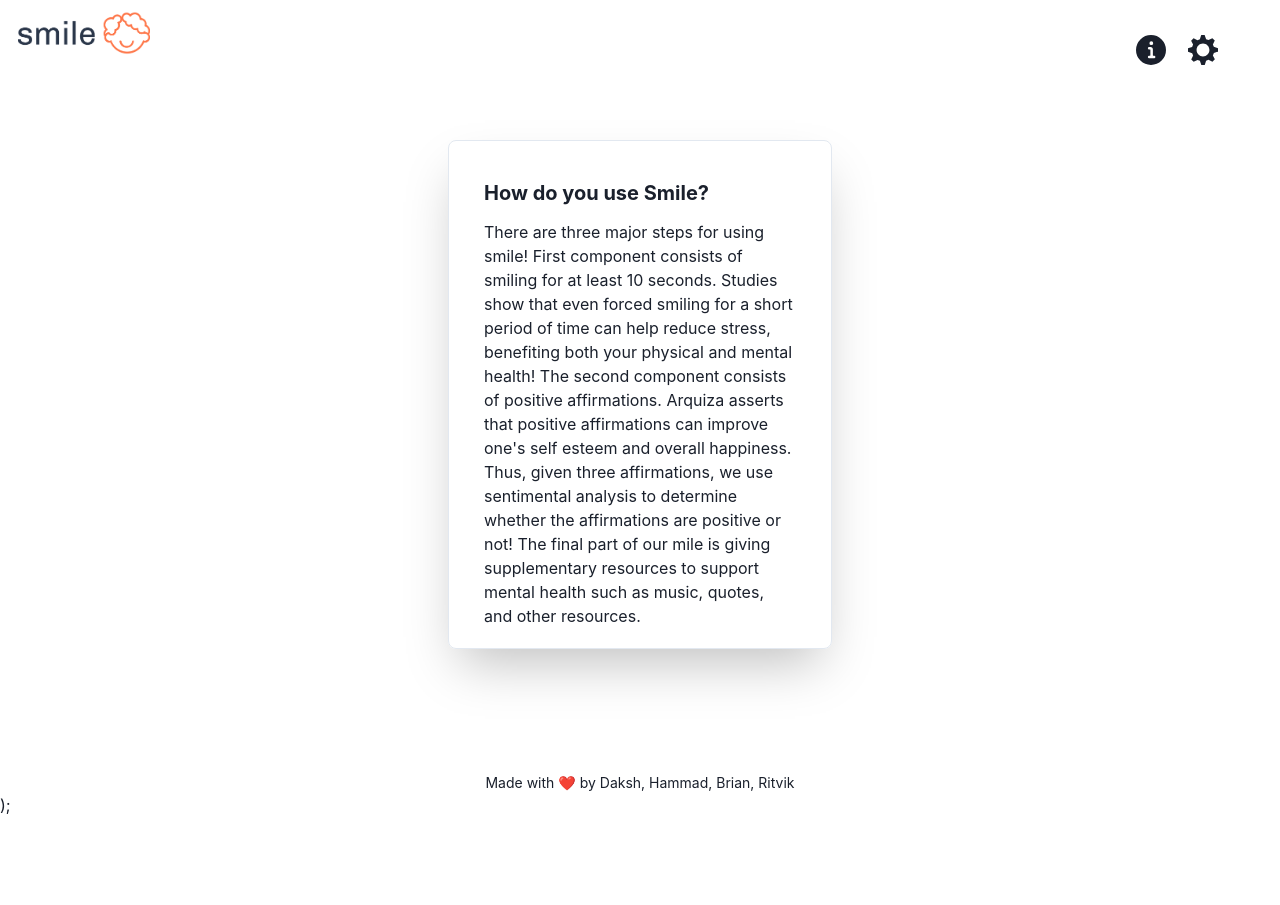
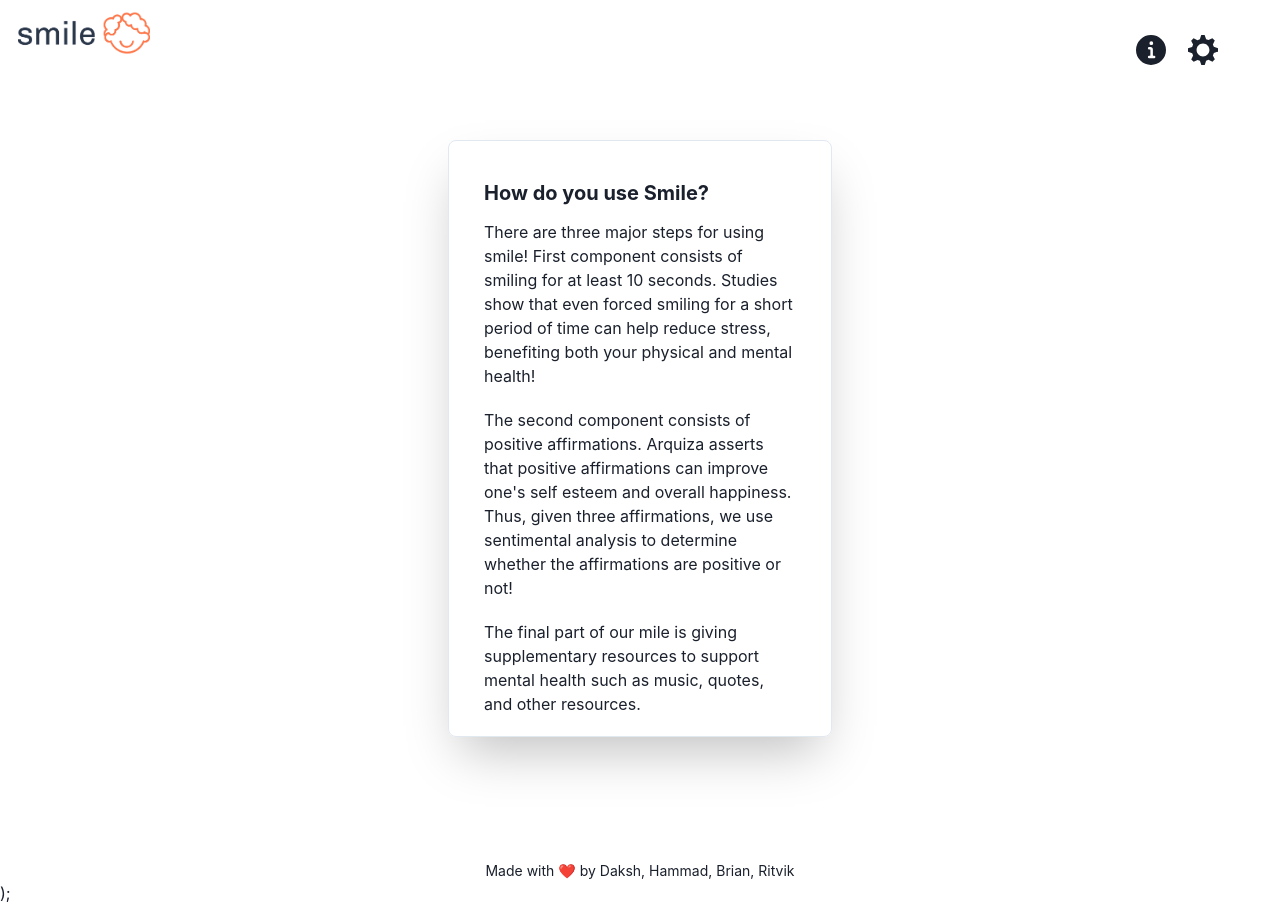
Before and after one commit to DakshChan/Smile, a Next.js app: page /InfoPage in a window 1280 px wide. Before the commit the page ends 817 px from the top, so only its background shows below. Built offline with nearby package versions, Linux system fonts and the light colour scheme.

Commit message:
add info changes

```diff
--- a/pages/InfoPage.js
+++ b/pages/InfoPage.js
@@ -10,20 +10,22 @@ const Card = () =>
                 How do you use Smile?
             </Heading>
             <Text m="5" mt="15">
-                <Text>
                     There are three major steps for using smile!
                     First component consists of smiling for at least 10 seconds.
                     Studies show that <a href={'https://www.tandfonline.com/doi/full/10.1080/17437199.2022.2052740'}>even forced smiling for
-                    a short period of time can help reduce stress, benefiting both your physical and mental health! </a>
+                    a short period of time can help reduce stress, benefiting both your physical and mental health! </a> <br/>
+            </Text>
+            <Text m="5" mt="15">
                     The second component consists of positive affirmations.
                     Arquiza asserts that
                     <a href={'https://scholar.dominican.edu/scw/SCW2020/conference-presentations/63/'}> positive
                         affirmations can improve one's self esteem and overall happiness. </a>
                     Thus, given three affirmations, we use sentimental analysis to determine whether the affirmations
                     are positive or not!
+                </Text>
+                <Text m="5" mt="15">
                     The final part of our mile is giving supplementary resources to support mental health such as music, quotes,
                     and other resources.
-                </Text>
             </Text>
         </Box>
     </Box>)
--- a/pages/index.js
+++ b/pages/index.js
@@ -25,7 +25,7 @@ export default function Home() {
                                 <Text fontSize={'20px'} fontWeight={'500'}>A web app designed to make you smile!</Text>
                                 <HStack>
                                     <Button colorScheme={"orange"}>Start a Smile Mile</Button>
-                                    <Button variant={'outline'} colorScheme={'orange'}>Learn More</Button>
+                                    <Button variant={'outline'} colorScheme={'orange'} as="a" href="/InfoPage">Learn More</Button>
                                 </HStack>
                             </Stack>
                         </div>
```
